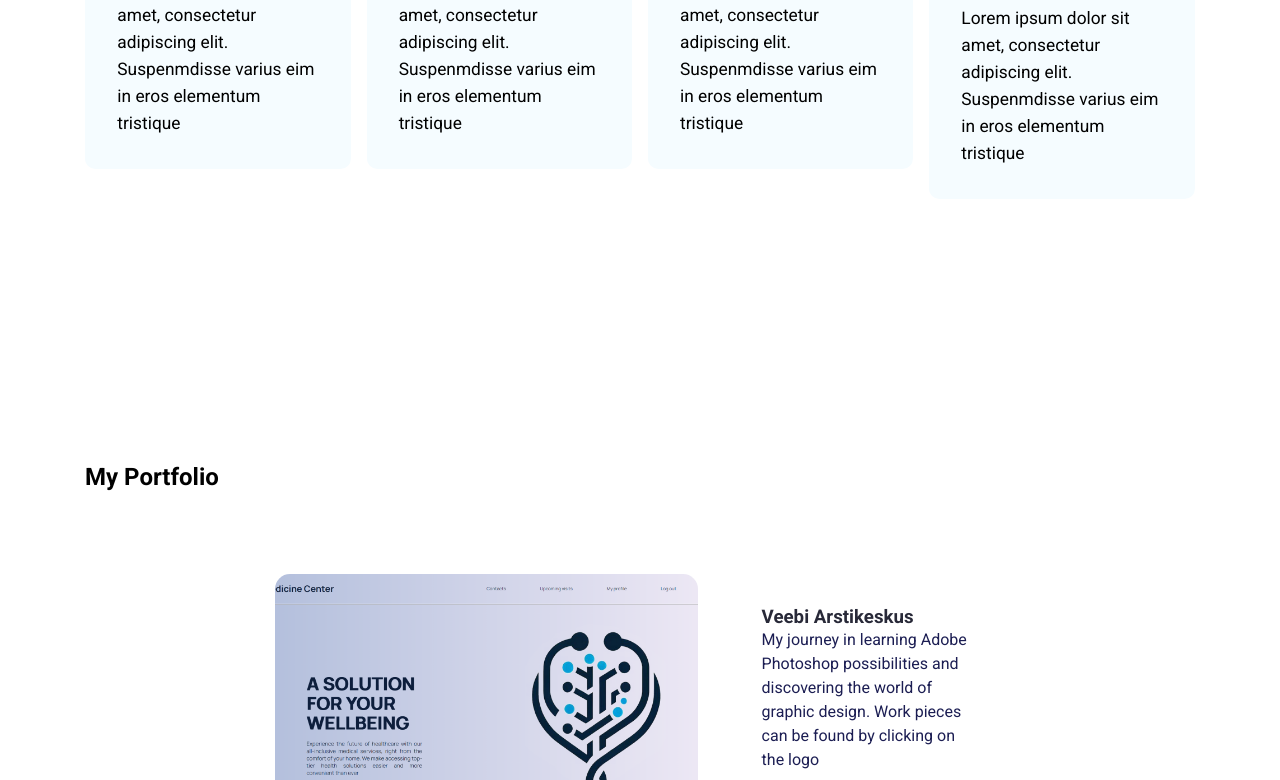
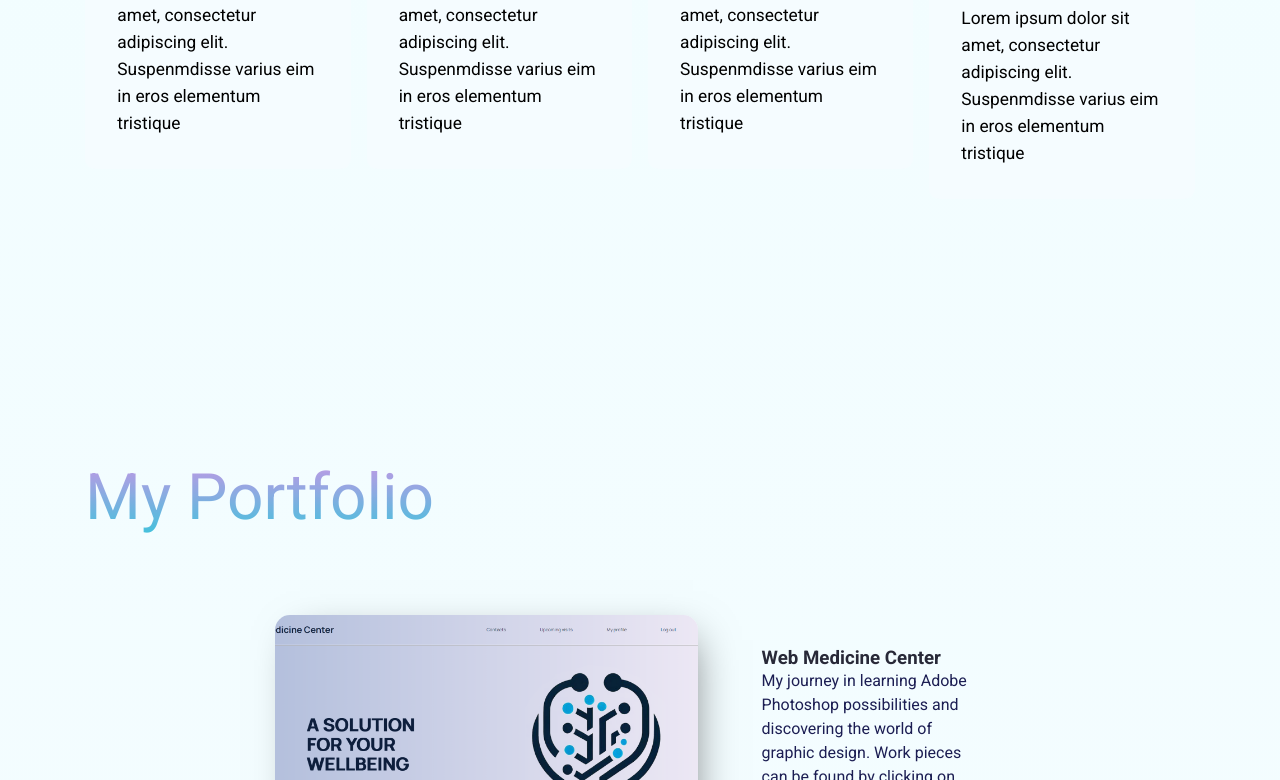
Before and after one commit to avakjan/reactPortfolio, a React (Create React App) app: page / in a window 1280 px wide. Shown: the part 2020-2800 px from the top of the page. Built offline with nearby package versions, Linux system fonts and the light colour scheme.

Commit message:
small UI tweaks

```diff
--- a/src/App.css
+++ b/src/App.css
@@ -1,10 +1,14 @@
 /* Global CSS */
-
+@font-face {
+  font-family: 'Helvetica Neue';
+  src: url('/public/fonts/public/fonts/SF-Pro-Rounded-Light.otf') format('otf');
+  font-weight: normal;
+  font-style: normal;
+}
 body {
+  background: linear-gradient(to bottom, #dff0ff 20%, #e8fcff94 40%, #f5fcff 95%);
   margin: 0;
   font-family: "Roboto", sans-serif;
-  -webkit-font-smoothing: "Roboto", sans-serif;
-  -moz-osx-font-smoothing: "Roboto", sans-serif;
   font-style: normal;
 }
 h1,
@@ -24,6 +28,17 @@ p {
   --darkblue: #1c1e53;
   --black: #000000;
   --white: #ffffff;
+}
+::-webkit-scrollbar {
+  width: 17px;
+}
+::-webkit-scrollbar-thumb {
+  border: 5px solid #f4faff;
+  border-radius: 100vw;
+  background: rgb(112, 127, 156, 0.55);
+}
+::-webkit-scrollbar-track {
+  background: #f3fdff;
 }
 .btn {
   font-family: "Roboto";
@@ -93,13 +108,14 @@ h1 {
 h2 {
   font-size: 48px;
   font-weight: 700;
-  line-height: 58px;
 }
 /* Heading 3 */
 h2 {
-  font-size: 24px;
-  font-weight: 700;
-  line-height: 34px;
+  background-image: linear-gradient(to bottom, rgb(130 0 191 / 40%), rgb(65 194 220));
+  -webkit-background-clip: text;
+  color: transparent;
+  font-size: 4rem;
+  font-weight: 100;
 }
 
 /* Pragraphs text large medium small */
@@ -223,7 +239,7 @@ nav.nav-bar--hidden {
 /* Hero Section Style */
 .hero--section {
   display: flex;
-  background-color: var(--bg-shade);
+  background-color: #dff0ff;
   width: 100%;
   height: 110vh;
   align-items: center;
@@ -386,6 +402,7 @@ nav.nav-bar--hidden {
   border-radius: 8px;
 }
 .portfolio--section--img > img {
+  box-shadow: 10px 10px 40px -15px rgb(0 0 0 / 51%);
   width: 33vw;
   height: 32vh;
   border-radius: 15px;
--- a/src/data/index.json
+++ b/src/data/index.json
@@ -29,7 +29,7 @@
     {
       "id": "1",
       "src": "./img/veebiArstiKeskus.png",
-      "title": "Veebi Arstikeskus",
+      "title": "Web Medicine Center",
       "description": "My journey in learning Adobe Photoshop possibilities and discovering the world of graphic design. Work pieces can be found by clicking on the logo",
       "link": "View In Azure",
       "href": "https://www.instagram.com/moncelour/"
```
Also changed, not shown: 1 other file (tests, documents, lock files or other folders).
